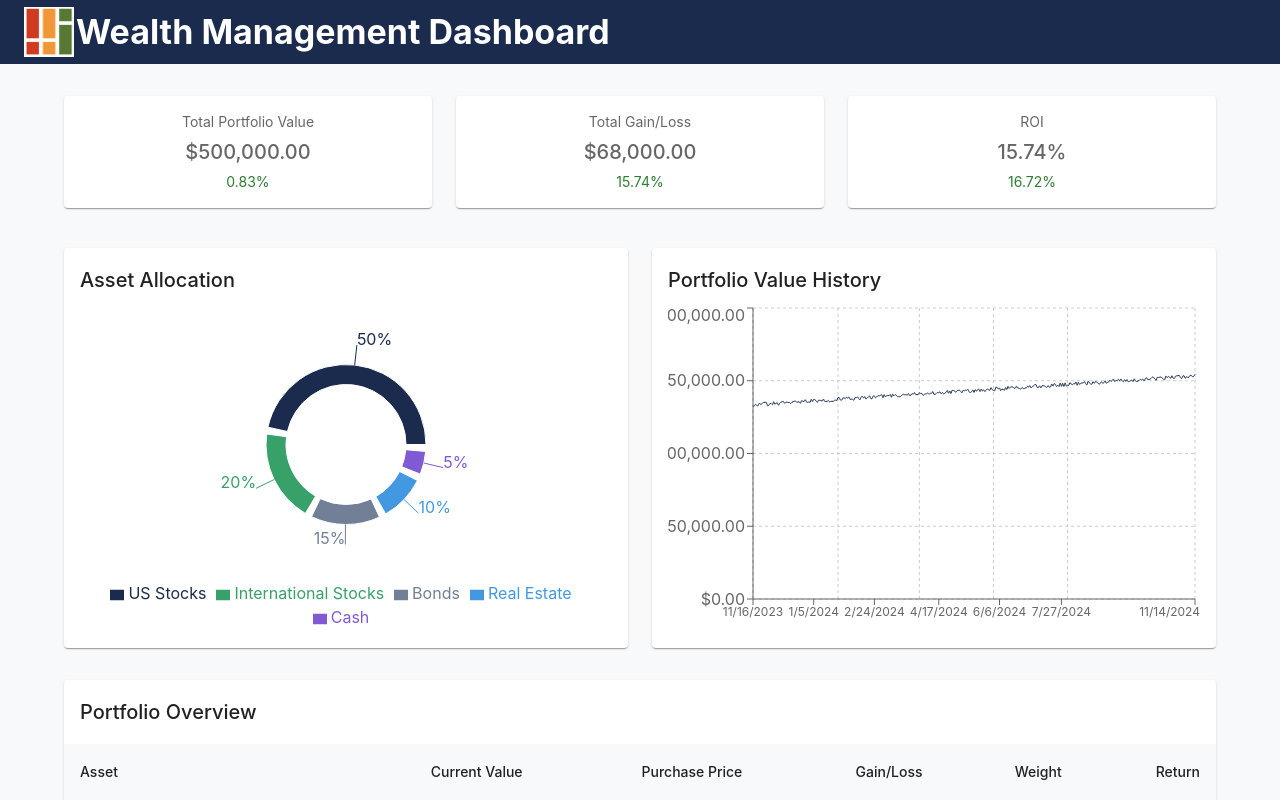
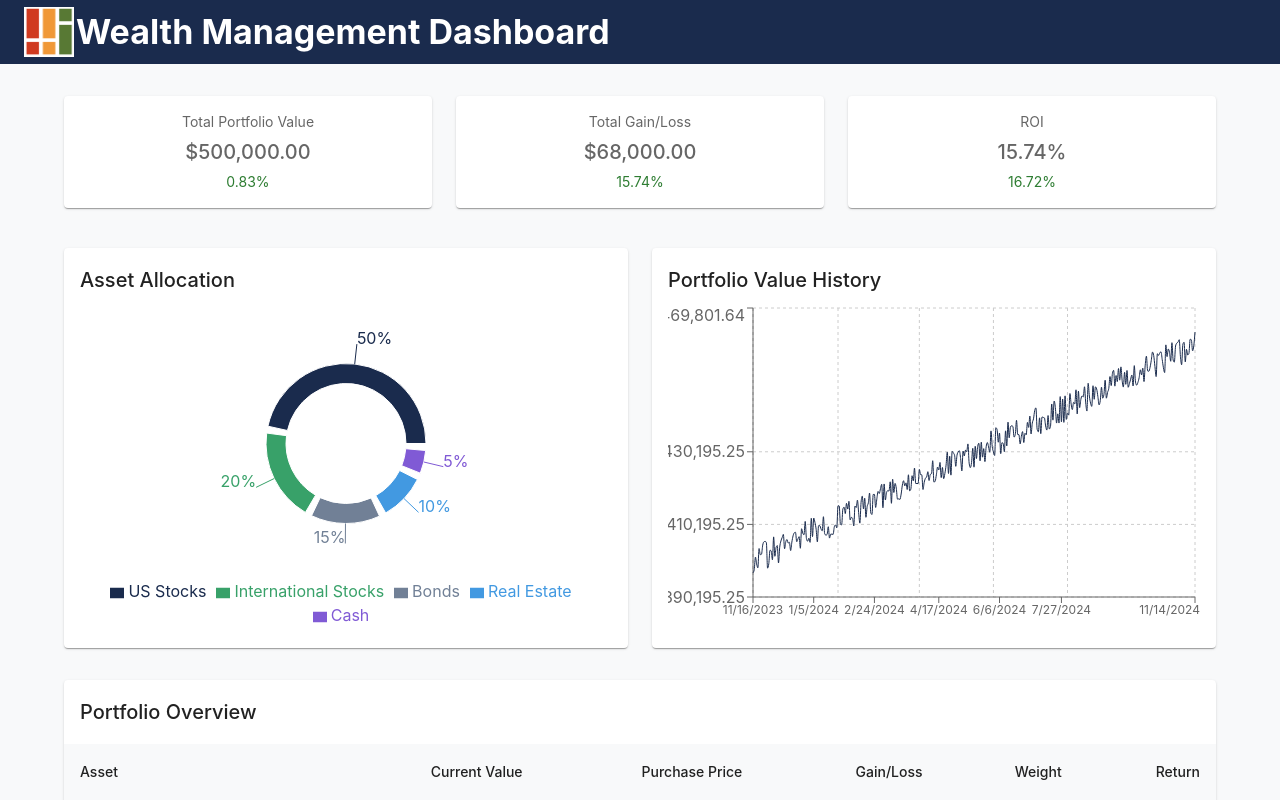
Before and after one commit to vinaykumarvk/wealth-dashboard-1, a React (Create React App) app in the folder wealth-dashboard/: page / in a window 1280 px wide. Shown: the top 800 px of the page. Built offline with nearby package versions, Linux system fonts and the light colour scheme.

Commit message:
Agent query: Are both charts now displayed side by side with equal heights, and does the performance chart show proper Y-axis scaling with margins?

```diff
--- a/wealth-dashboard/src/App.js
+++ b/wealth-dashboard/src/App.js
@@ -42,7 +42,7 @@ function App() {
           <Header />
           <Container maxWidth="lg" sx={{ mt: 4, mb: 4 }}>
             <MetricsCards />
-            <Grid container spacing={3} sx={{ mt: 2 }}>
+            <Grid container spacing={3} sx={{ mt: 2, mb: 4 }}>
               <Grid item xs={12} md={6}>
                 <AllocationChart />
               </Grid>
--- a/wealth-dashboard/src/components/AllocationChart.js
+++ b/wealth-dashboard/src/components/AllocationChart.js
@@ -14,7 +14,7 @@ const AllocationChart = () => {
   }));
 
   return (
-    <Paper sx={{ p: 2, height: 400 }}>
+    <Paper sx={{ p: 2, height: 400, display: 'flex', flexDirection: 'column' }}>
       <Typography variant="h6" gutterBottom>
         Asset Allocation
       </Typography>
--- a/wealth-dashboard/src/components/PerformanceChart.js
+++ b/wealth-dashboard/src/components/PerformanceChart.js
@@ -6,7 +6,6 @@ import {
   YAxis,
   CartesianGrid,
   Tooltip,
-  Legend,
   ResponsiveContainer
 } from 'recharts';
 import { useSelector } from 'react-redux';
@@ -21,8 +20,13 @@ const PerformanceChart = () => {
     value: performance.values[index]
   }));
 
+  // Calculate min and max values with margin
+  const minValue = Math.min(...performance.values);
+  const maxValue = Math.max(...performance.values);
+  const margin = (maxValue - minValue) * 0.1; // 10% margin
+
   return (
-    <Paper sx={{ p: 2, height: 400 }}>
+    <Paper sx={{ p: 2, height: 400, display: 'flex', flexDirection: 'column' }}>
       <Typography variant="h6" gutterBottom>
         Portfolio Value History
       </Typography>
@@ -37,6 +41,7 @@ const PerformanceChart = () => {
           <YAxis
             tickFormatter={(value) => formatCurrency(value)}
             width={80}
+            domain={[minValue - margin, maxValue + margin]}
           />
           <Tooltip
             formatter={(value) => formatCurrency(value)}
```
